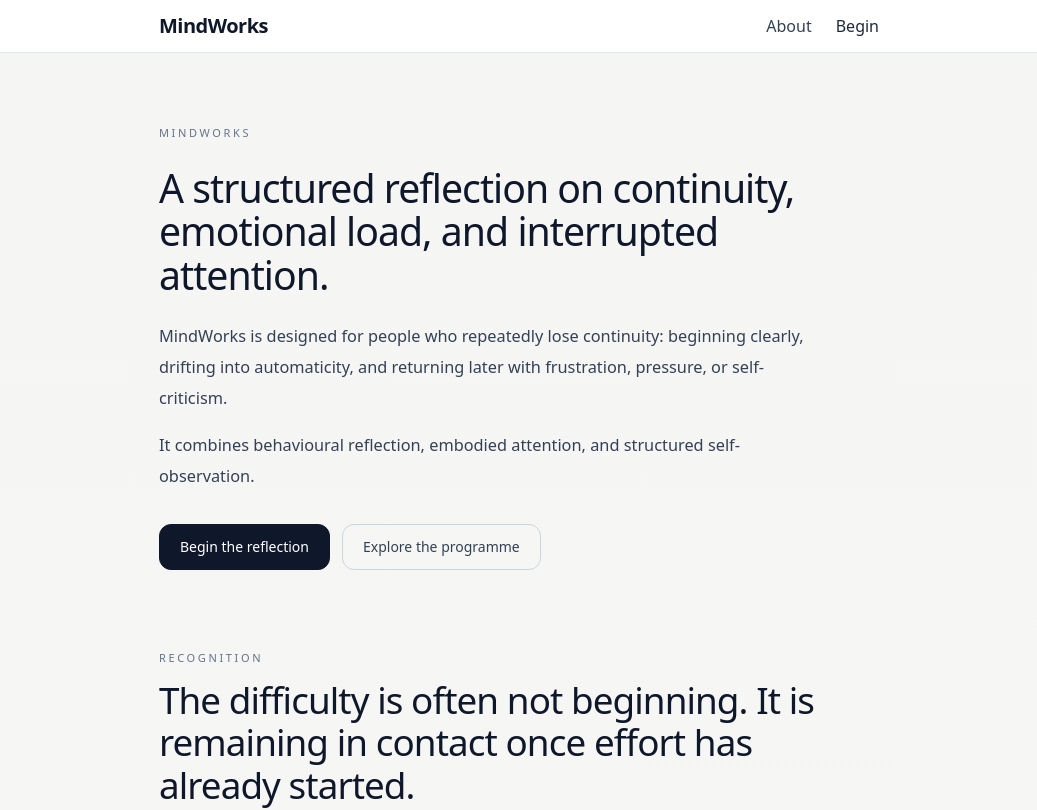
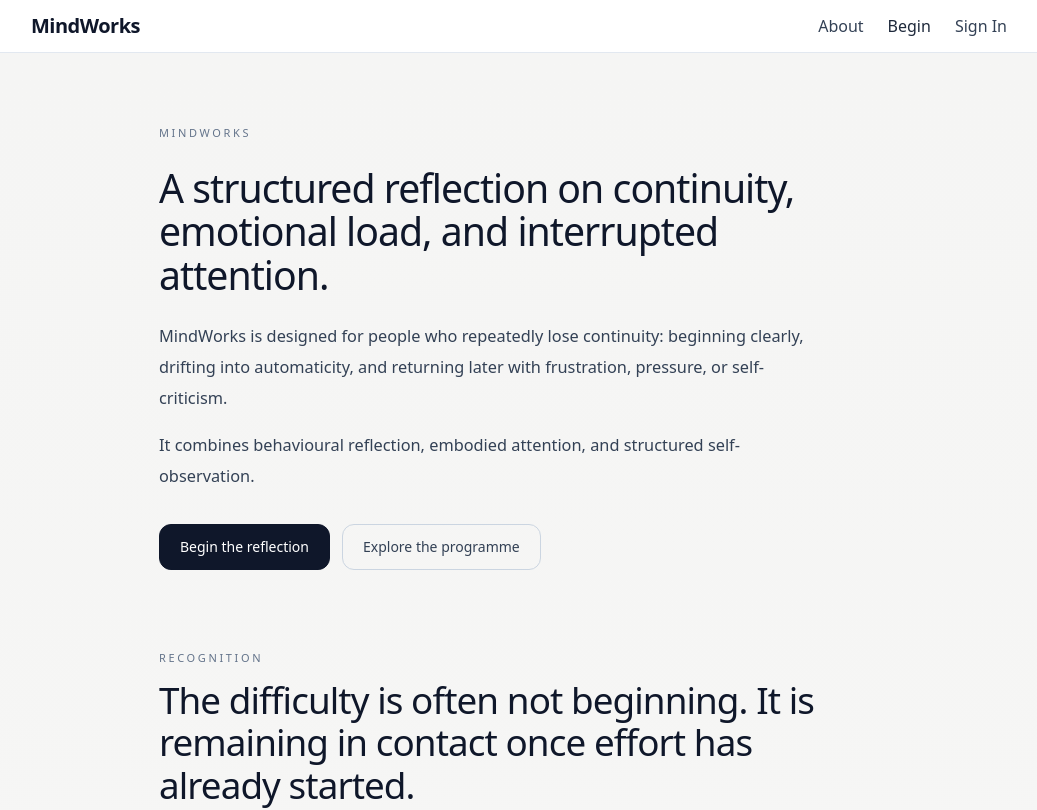
Before and after one commit to stopinder/therapy-orientation-quiz, a Vue app: page /about in a window 1280 px wide. Shown: the top 810 px of the page, without its empty margins (121-1158 px from the left). Built offline with nearby package versions, Linux system fonts and the light colour scheme; no server answers.

Commit message:
Add protected course entitlement gating and access denial flow

```diff
--- a/src/components/AppHeader.vue
+++ b/src/components/AppHeader.vue
@@ -1,33 +1,84 @@
 <template>
-  <header class="sticky top-0 z-50 bg-white/90 backdrop-blur border-b border-slate-200">
-    <div class="max-w-3xl mx-auto px-6 py-3">
+  <header class="sticky top-0 z-50 border-b border-slate-200 bg-white/90 backdrop-blur">
+
+    <div class="mx-auto max-w-5xl px-6 py-3">
+
       <div class="flex items-center">
 
         <!-- Brand -->
-        <div class="text-xl font-semibold tracking-tight text-slate-900">
+
+        <router-link
+            to="/about"
+            class="text-xl font-semibold tracking-tight text-slate-900"
+        >
           MindWorks
-        </div>
+        </router-link>
 
         <!-- Navigation -->
+
         <nav class="ml-auto flex items-center gap-6 text-base font-medium text-slate-700">
 
           <router-link
               to="/about"
-              class="hover:text-slate-900 transition"
+              class="transition hover:text-slate-900"
           >
             About
           </router-link>
 
           <router-link
               to="/gateway"
-              class="hover:text-slate-900 transition text-slate-800"
+              class="text-slate-800 transition hover:text-slate-900"
           >
             Begin
           </router-link>
 
+          <router-link
+              v-if="!auth.user"
+              to="/auth"
+              class="transition hover:text-slate-900"
+          >
+            Sign In
+          </router-link>
+
+          <router-link
+              v-if="auth.user"
+              to="/course"
+              class="transition hover:text-slate-900"
+          >
+            My Course
+          </router-link>
+
+          <button
+              v-if="auth.user"
+              @click="handleSignOut"
+              class="transition hover:text-slate-900"
+          >
+            Sign Out
+          </button>
+
         </nav>
 
       </div>
+
     </div>
+
   </header>
 </template>
+
+<script setup>
+import { useRouter } from "vue-router"
+
+import { useAuthStore } from "../stores/auth"
+
+const router = useRouter()
+
+const auth = useAuthStore()
+
+const handleSignOut = async () => {
+
+  await auth.signOut()
+
+  await router.push("/about")
+
+}
+</script>
--- a/src/views/CourseWeekView.vue
+++ b/src/views/CourseWeekView.vue
@@ -1,5 +1,15 @@
 <template>
-  <div class="mx-auto max-w-4xl px-6 py-16">
+  <div
+      v-if="loading"
+      class="mx-auto max-w-4xl px-6 py-20 text-slate-500"
+  >
+    Checking access...
+  </div>
+
+  <div
+      v-else-if="hasAccess"
+      class="mx-auto max-w-4xl px-6 py-16"
+  >
 
     <div class="mb-10">
 
@@ -23,7 +33,7 @@
     <div class="rounded-2xl border border-slate-200 bg-white p-10 shadow-sm">
 
       <p class="leading-relaxed text-slate-700">
-        This is where your real course content will eventually live.
+        This is where your protected course content will live.
       </p>
 
     </div>
@@ -32,10 +42,48 @@
 </template>
 
 <script setup>
-import { computed } from "vue"
-import { useRoute } from "vue-router"
+import { computed, onMounted, ref } from "vue"
+
+import { useRoute, useRouter } from "vue-router"
+
+import { useAuthStore } from "../stores/auth"
+import { useEntitlementStore } from "../stores/entitlements"
 
 const route = useRoute()
+const router = useRouter()
 
-const weekNumber = computed(() => route.params.weekNumber)
+const auth = useAuthStore()
+const entitlements = useEntitlementStore()
+
+const loading = ref(true)
+const hasAccess = ref(false)
+
+const weekNumber = computed(() =>
+    Number(route.params.weekNumber)
+)
+
+onMounted(async () => {
+
+  if (!auth.user) {
+    await router.push("/auth")
+    return
+  }
+
+  await entitlements.fetchEntitlements(auth.user.id)
+
+  hasAccess.value = entitlements.canAccessWeek(
+      weekNumber.value
+  )
+
+  if (!hasAccess.value) {
+
+    await router.push("/access-denied")
+
+    return
+
+  }
+
+  loading.value = false
+
+})
 </script>
```
